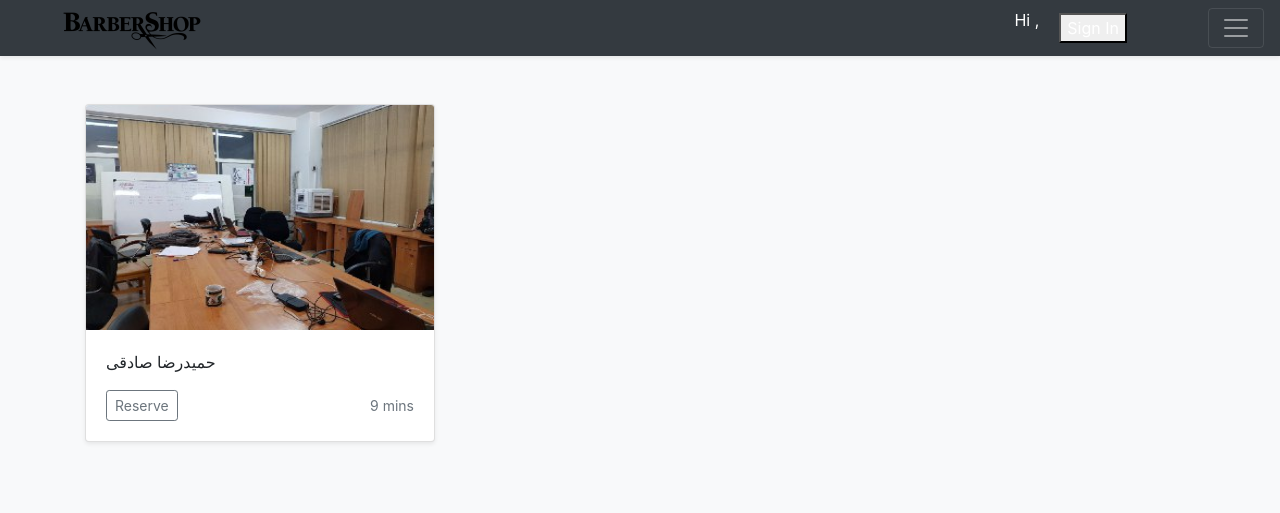
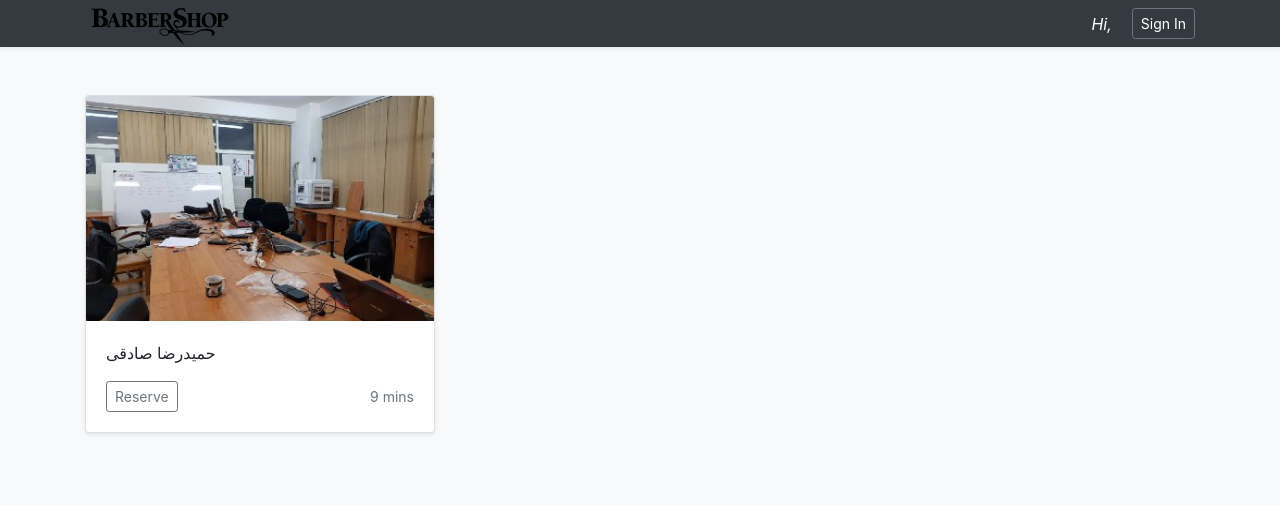
Before and after one commit to horrhamid/the_barber_finder, a Django app: page / in a window 1280 px wide. Shown: the top 513 px of the page. Run offline with Django 3.2, Linux system fonts and the light colour scheme; data comes from the database, SQL or seed files in the repository; some libraries are stand-ins or nearby versions.

Commit message:
set css for two buttons in dashboard

```diff
--- a/the_barber_finder/static/css/album.css
+++ b/the_barber_finder/static/css/album.css
@@ -32,7 +32,10 @@
   margin-bottom: .25rem;
 }
 
+.navbar-item {
+  color: white;
+}
+
 .username {
-  color: white;
   margin-right: 20px;
 }
--- a/the_barber_finder/templates/dashboard.html
+++ b/the_barber_finder/templates/dashboard.html
@@ -65,21 +65,16 @@
       <div class="flex-grow-1">
 
       </div>
-      <div class="username">
-        <p>Hi , {{ name }}</p>
+      <div class="username navbar-item">
+        <i>Hi, {{ name }}</i>
       </div>
-        <div class="username"  >
-        <button class="username" onclick="location.href='{% url 'blog:authentication:main' %}'" type="submit" >Sign In</button>
+      <div class="btn-group">
+        <button class="navbar-item btn btn-sm btn-outline-secondary"" onclick="location.href='{% url 'blog:authentication:main' %}'" type="submit" >Sign In</button>
+        {% if role == "Barber" %}
+        <button class="navbar-item btn btn-sm btn-outline-secondary"" onclick="location.href='{% url 'blog:authentication:main' %}'" type="submit" >Manage Store</button>
+        {% endif %}
       </div>
         </div>
-      {% if role == "Barber" %}
-        <div class="username"  >
-        <button class="username" onclick="location.href='{% url 'blog:authentication:main' %}'" type="submit" >Manage Store</button>
-      </div>
-      {% endif %}
-      <button class="navbar-toggler" type="button" data-toggle="collapse" data-target="#navbarHeader" aria-controls="navbarHeader" aria-expanded="false" aria-label="Toggle navigation">
-        <span class="navbar-toggler-icon"></span>
-      </button>
     </div>
   </div>
 </header>
```
